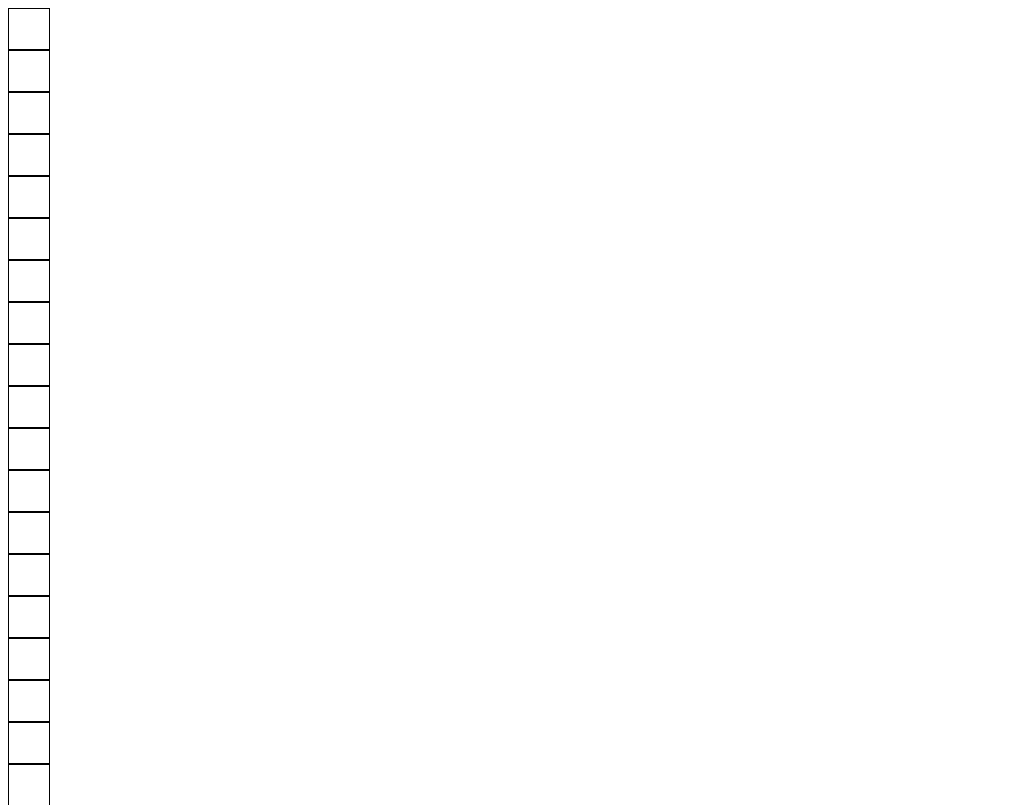
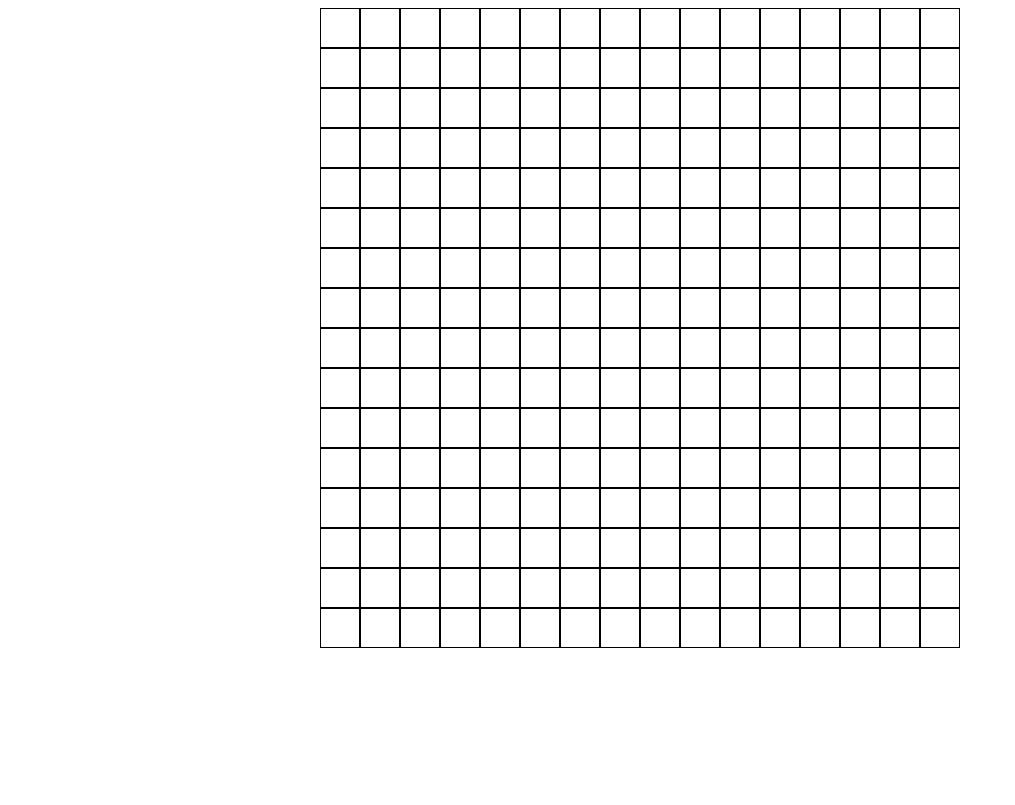
Before and after one commit to amengelkamp/etchASketch, a plain HTML site: page index.html in a window 1280 px wide. Shown: the top 805 px of the page, without its empty margins (0-1015 px from the left). Drawn offline with Linux system fonts and the light colour scheme.

Commit message:
grid done

```diff
--- a/index.html
+++ b/index.html
@@ -8,7 +8,9 @@
 
 </head>
 <body>
-
+    <div class="grid-container">
+        <!-- Boxen werden hier per JavaScript hinzugefügt -->
+    </div>
 
     </body>
 <script>
@@ -20,8 +22,7 @@
             toAdd.appendChild(newDiv);
         }
 
-        document.body.appendChild(toAdd);
-
+        document.querySelector('.grid-container').appendChild(toAdd);
 </script>
 
 </html>
--- a/style.css
+++ b/style.css
@@ -1,15 +1,16 @@
 .grid-container {
-    height: 100%;
-    box-sizing: border-box;
     display: flex;
     flex-wrap: wrap;
+    width: 640px; /* Gesamtbreite für das Grid */
+    margin: auto;
+    box-sizing: border-box;
   }
 
 .ansbox {
     border: 1px solid black;
     height: 40px;
     width: 40px;
-    display: flex;
-    flex-wrap: wrap;
+    flex: 0 0 6.25%;
+    box-sizing: border-box;
 
 }
```
